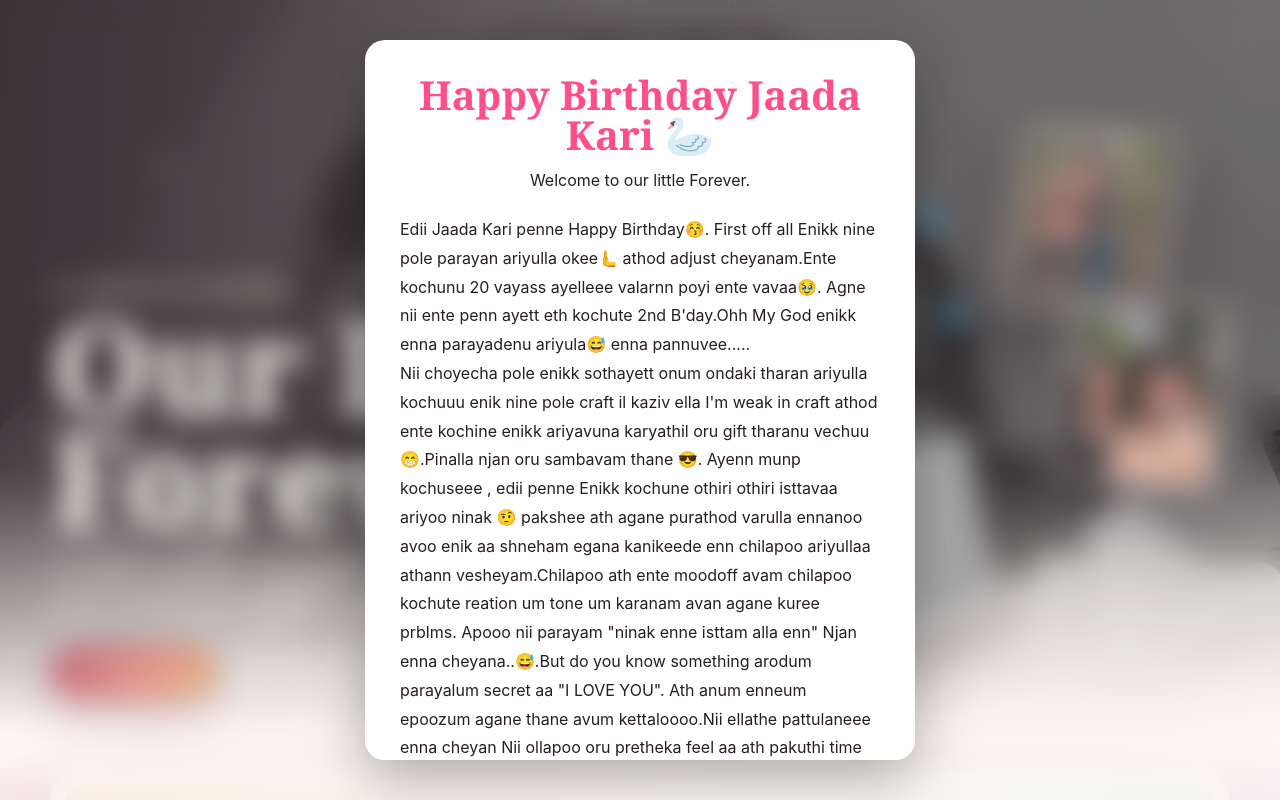
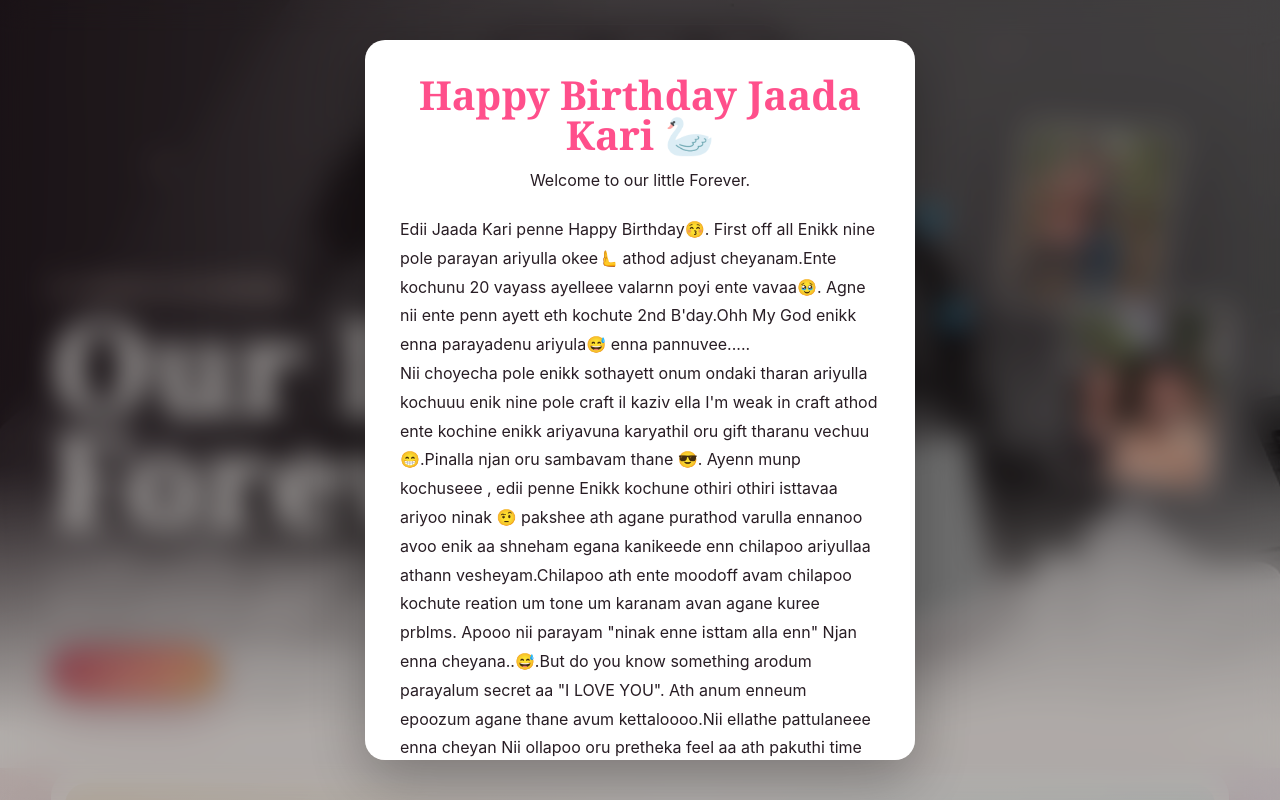
Before and after one commit to alex-renny/For_Web, a React (Vite) app: page / in a window 1280 px wide. Shown: the top 800 px of the page. Built offline with nearby package versions, Linux system fonts and the light colour scheme; grey boxes are pictures that could not be loaded.

Commit message:
Blur code fixed 2

```diff
--- a/src/styles.css
+++ b/src/styles.css
@@ -56,8 +56,10 @@ main {
     width: 100vw;
     height: 100vh;
 
-    background: rgba(255,255,255,.1);
+    /* Fix: Increase background opacity for better cross-browser support */
+    background: rgba(0, 0, 0, 0.3);
 
+    /* Fix: Add multiple backdrop-filter declarations for better browser support */
     backdrop-filter: blur(15px);
     -webkit-backdrop-filter: blur(15px);
 
```
